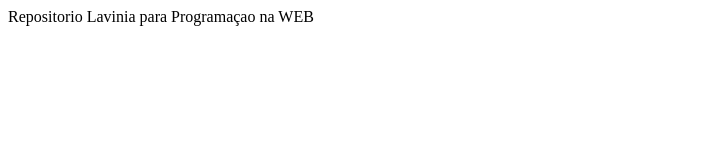
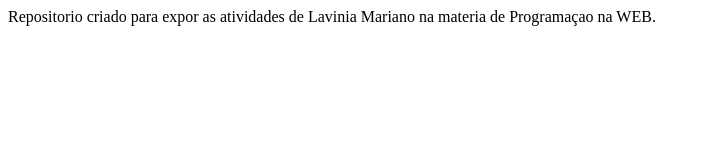
Before and after one commit to ninamariano/ninamariano.github.io, a plain HTML site: page index.html in a window 1280 px wide. Shown: the whole page, without its empty margins (0-710 px from the left). Drawn offline with Linux system fonts and the light colour scheme.

Commit message:
Update index.html

```diff
--- a/index.html
+++ b/index.html
@@ -2,8 +2,8 @@
 <html>
     <head>
          <title> Lavinia Mariano </title>
-	</head>
-	<body>
-         Repositorio Lavinia para Programaçao na WEB
-	</body>
+    </head>
+    <body>
+         Repositorio criado para expor as atividades de Lavinia Mariano na materia de Programaçao na WEB.
+    </body>
 </html>
```
